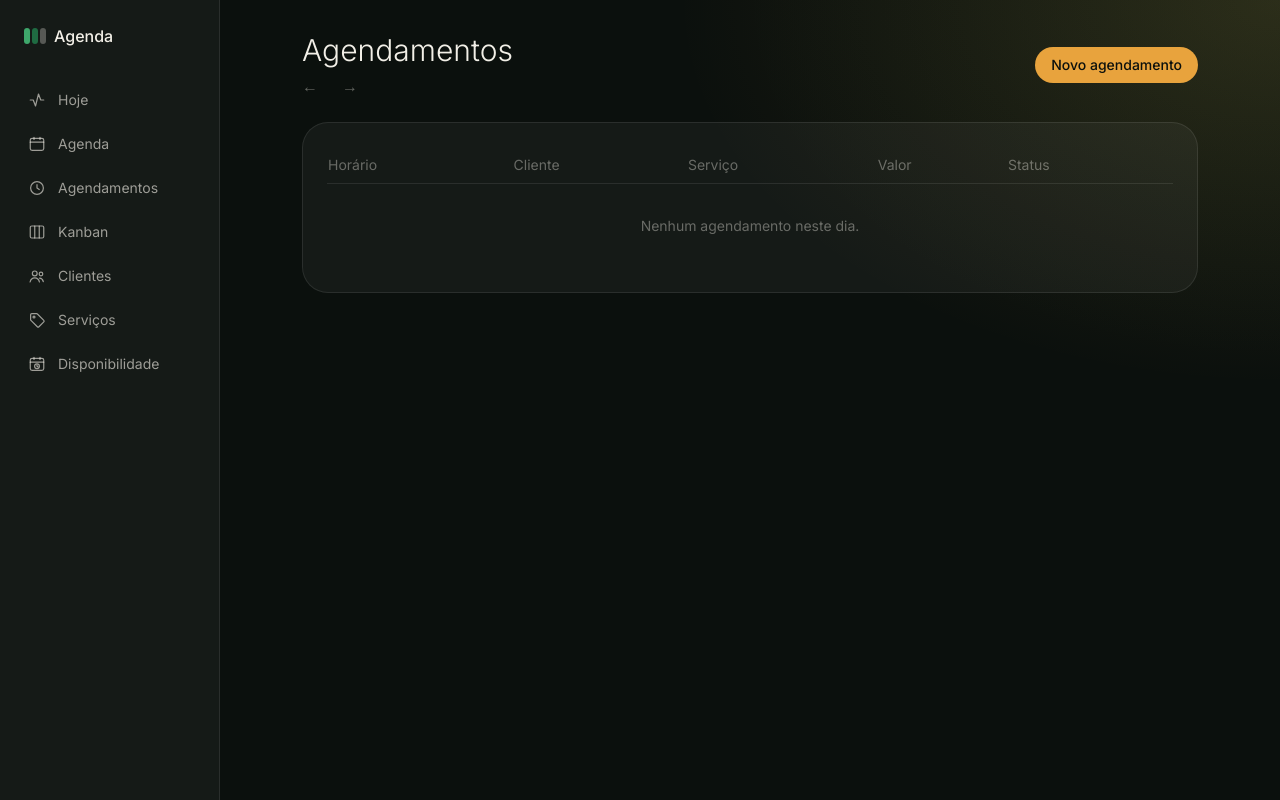
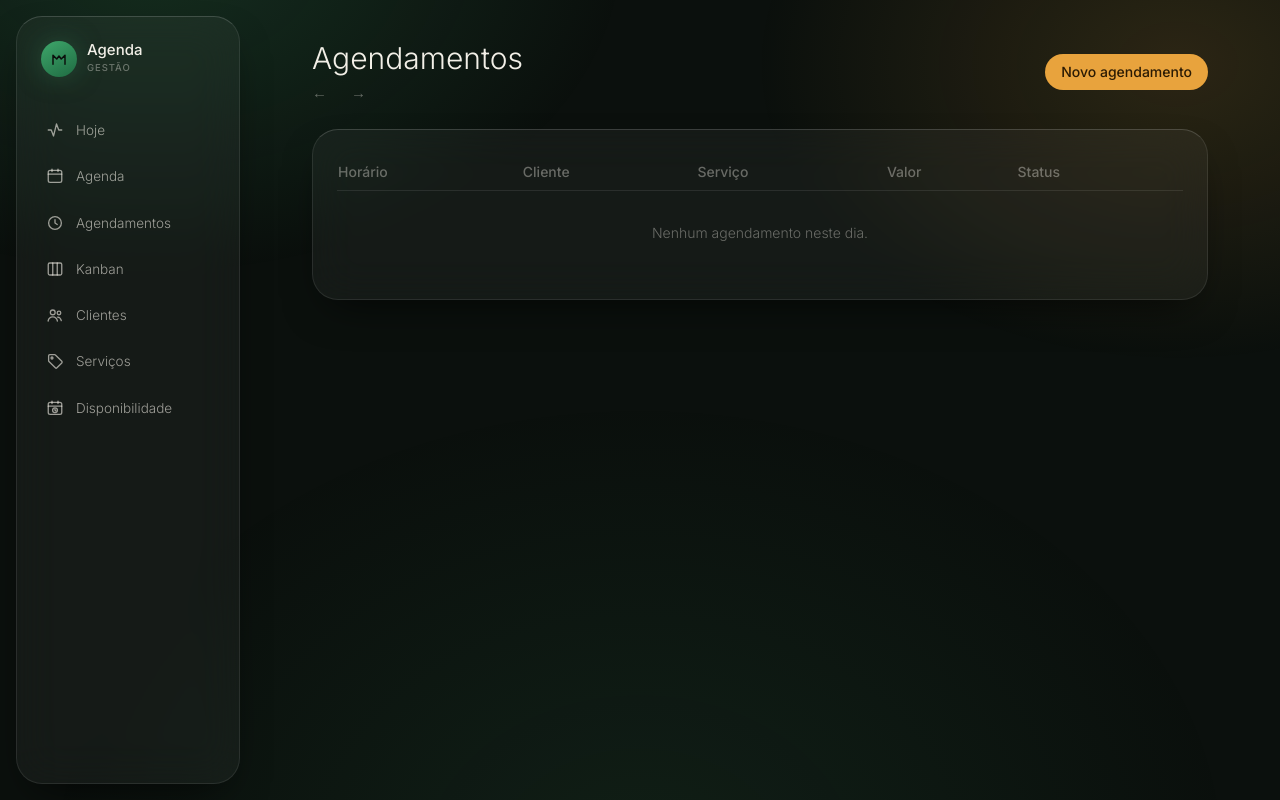
Before and after one commit to llkus/agenda-saas, a Flask app: template app/templates/agendamentos/list.html in a window 1280 px wide. Run offline with Flask 3, Linux system fonts and the light colour scheme; the template is opened without the code that fills it, so the values that code supplies are empty; some libraries are stand-ins or nearby versions.

Commit message:
Design: aplicar spec exata do 'Maestro' (DNA de design documentado no projeto de referência)
Fonte: /home/llkus/Downloads/APLICATIVO BARBEARIA/ — Template app visual.txt (DNA
com 10 princípios), 07-sistema-visual.md (decisões e onde não seguir à risca),
COMO-USAR-O-CSS.md + maestro-legivel.css (implementação de produção).

- Tokens exatos (já batiam com o redesign anterior, mas agora com terra-500/terra
  corretos e escala completa validada contra o CSS de produção)
- Classes de identidade reais como CSS (não só Tailwind ad-hoc): .vidro (os 4
  ingredientes do vidro: fundo translúcido + blur 22px + fio + fio-topo mais claro
  + sombra difusa), .eyebrow (rótulo 11px/500/caixa-alta/38% opacidade), .numero
  (número grande peso 300, tracking -0.04em, tabular-nums)
- Corpo do texto agora é peso 300 (light) por padrão — o DNA especifica só dois
  pesos (300 e 500), nada de 400 solto
- Botão âmbar usa a cor de texto exata da spec (#2b1b04), não canvas
- Badges/etiquetas com a receita exata (fundo 15%, borda 30%, texto no tom 300)
- Sidebar virou 'cromo flutuante': painel de vidro com margem ao redor (16px),
  cantos arredondados — não mais rail colado na borda (princípio 09: 'margem em
  volta da navegação, sempre ≥16px')
- Item ativo da sidebar usa o estado 'ativo' exato da spec de ícones: halo âmbar
  (fundo 16%, borda 34%, glow), não mais destaque cinza neutro
- Corrigido bug: item ativo da sidebar comparava só o prefixo do blueprint, então
  Agenda/Agendamentos/Kanban (mesmo blueprint) acendiam juntos — agora é lista
  explícita de endpoints por item
- Validado com screenshot headless e suíte de testes (29/29, mudança é só de
  template/CSS)

```diff
--- a/app/templates/agendamentos/form.html
+++ b/app/templates/agendamentos/form.html
@@ -2,7 +2,7 @@
 {% block title %}Novo agendamento — Agenda SaaS{% endblock %}
 {% block painel_content %}
 <div class="max-w-md mx-auto pb-12">
-  <div class="bg-surf-1 border border-hair rounded-lg p-6">
+  <div class="vidro rounded-lg p-6">
     <h1 class="text-lg font-medium text-off mb-4">Novo agendamento</h1>
 
     <form method="post" class="space-y-4">
@@ -47,7 +47,7 @@
       </div>
 
       <div class="flex gap-3 pt-2">
-        <button class="bg-amber-500 text-canvas font-medium rounded-chip px-4 py-2 hover:shadow-amber transition-shadow" type="submit">Salvar</button>
+        <button class="bg-amber-500 text-[#2b1b04] font-medium rounded-chip px-4 py-2 hover:shadow-amber transition-shadow" type="submit">Salvar</button>
         <a href="{{ url_for('agendamentos.listar') }}" class="text-txt-3 hover:text-off px-4 py-2 transition-colors">Cancelar</a>
       </div>
     </form>
--- a/app/templates/agendamentos/kanban.html
+++ b/app/templates/agendamentos/kanban.html
@@ -9,7 +9,7 @@
 
   <div class="grid grid-cols-1 md:grid-cols-5 gap-4">
     {% for status in ordem_status %}
-    <div class="kanban-coluna bg-surf-1 border border-hair rounded-lg p-3 min-h-[200px]" data-status="{{ status.value }}">
+    <div class="kanban-coluna vidro rounded-lg p-3 min-h-[200px]" data-status="{{ status.value }}">
       <h2 class="text-sm font-medium text-txt-2 mb-3">
         {{ status_labels[status] }} <span class="text-txt-3">({{ colunas[status]|length }})</span>
       </h2>
--- a/app/templates/agendamentos/list.html
+++ b/app/templates/agendamentos/list.html
@@ -11,12 +11,12 @@
         <a href="{{ url_for('agendamentos.listar', data=dia_seguinte.isoformat()) }}" class="text-txt-3 hover:text-off transition-colors">&rarr;</a>
       </div>
     </div>
-    <a href="{{ url_for('agendamentos.novo') }}" class="bg-amber-500 text-canvas text-sm font-medium px-4 py-2 rounded-chip hover:shadow-amber transition-shadow">
+    <a href="{{ url_for('agendamentos.novo') }}" class="bg-amber-500 text-[#2b1b04] text-sm font-medium px-4 py-2 rounded-chip hover:shadow-amber transition-shadow">
       Novo agendamento
     </a>
   </div>
 
-  <div class="bg-surf-1 border border-hair rounded-lg p-6">
+  <div class="vidro rounded-lg p-6">
     <table class="w-full text-sm">
       <thead>
         <tr class="text-left text-txt-3 border-b border-hair">
@@ -36,7 +36,7 @@
           <td class="py-3 text-txt-2">{{ ag.servico.nome }}</td>
           <td class="py-3 text-txt-2">R$ {{ "%.2f"|format(ag.valor) }}</td>
           <td class="py-3">
-            <span class="px-2.5 py-0.5 rounded-chip text-xs bg-surf-2 text-txt-2">
+            <span class="px-2.5 py-0.5 rounded-chip text-xs bg-surf-2 border border-hair text-txt-2">
               {{ ag.status.value.replace("_", " ") }}
             </span>
           </td>
--- a/app/templates/auth/login.html
+++ b/app/templates/auth/login.html
@@ -21,7 +21,7 @@
              type="password" name="senha" id="senha" required>
     </div>
 
-    <button class="w-full bg-amber-500 text-canvas font-medium rounded-chip px-4 py-2.5 hover:shadow-amber transition-shadow" type="submit">
+    <button class="w-full bg-amber-500 text-[#2b1b04] font-medium rounded-chip px-4 py-2.5 hover:shadow-amber transition-shadow" type="submit">
       Entrar
     </button>
   </form>
--- a/app/templates/base.html
+++ b/app/templates/base.html
@@ -3,10 +3,11 @@
 <head>
   <meta charset="utf-8">
   <meta name="viewport" content="width=device-width, initial-scale=1">
+  <meta name="theme-color" content="#0B100D">
   <title>{% block title %}Agenda SaaS{% endblock %}</title>
   <link rel="preconnect" href="https://fonts.googleapis.com">
   <link rel="preconnect" href="https://fonts.gstatic.com" crossorigin>
-  <link href="https://fonts.googleapis.com/css2?family=Inter:wght@300;400;500&display=swap" rel="stylesheet">
+  <link href="https://fonts.googleapis.com/css2?family=Inter:wght@300;500&display=swap" rel="stylesheet">
   <script src="https://cdn.tailwindcss.com"></script>
   <script>
     tailwind.config = {
@@ -14,6 +15,7 @@
         extend: {
           colors: {
             canvas: "#0b100d",
+            "surf-0": "#0f1512",
             off: "#f2efe7",
             "txt-1": "#f2efe7",
             "txt-2": "#f2efe79e",
@@ -46,20 +48,69 @@
   </script>
   <style>
     body {
-      font-weight: 400;
-      background-color: #0b100d;
-      background-image: radial-gradient(1100px 700px at 100% 0%, #e8a33d22 0%, transparent 55%),
-                         radial-gradient(900px 600px at 100% 0%, #3ea76b14 0%, transparent 60%);
-      background-attachment: fixed;
+      font-family: Inter, ui-sans-serif, system-ui, sans-serif;
+      font-weight: 300;
+      font-size: 15px;
+      line-height: 1.6;
+      background: #0b100d;
+      color: #f2efe7;
+      -webkit-font-smoothing: antialiased;
+      min-height: 100vh;
+      position: relative;
     }
+    body::before {
+      content: "";
+      z-index: 0;
+      pointer-events: none;
+      position: fixed;
+      inset: 0;
+      background:
+        radial-gradient(760px 520px at 12% -6%, #3ea76b33, transparent 62%),
+        radial-gradient(680px 480px at 92% 8%, #e8a33d26, transparent 62%),
+        radial-gradient(900px 700px at 50% 108%, #3ea76b1a, transparent 66%);
+    }
+    #app-root { position: relative; z-index: 1; }
+    :focus-visible { outline: 2px solid #e8a33d; outline-offset: 2px; border-radius: 4px; }
+    ::selection { background: #3ea76b; color: #0b100d; }
+    * { scrollbar-width: thin; scrollbar-color: #ffffff24 transparent; }
+
+    /* classes de identidade do Maestro — ver COMO-USAR-O-CSS.md */
+    .vidro {
+      background: #ffffff0b;
+      border: 1px solid #ffffff17;
+      border-top-color: #ffffff29;
+      backdrop-filter: blur(22px);
+      -webkit-backdrop-filter: blur(22px);
+      box-shadow: 0 18px 44px -18px #000000bf;
+    }
+    .vidro-solido {
+      border: 1px solid #ffffff17;
+      border-top-color: #ffffff29;
+      background: #151b18;
+    }
+    .eyebrow {
+      letter-spacing: .14em;
+      text-transform: uppercase;
+      color: #f2efe761;
+      font-size: 11px;
+      font-weight: 500;
+    }
+    .numero {
+      letter-spacing: -.04em;
+      font-variant-numeric: tabular-nums;
+      font-weight: 300;
+      line-height: 1.1;
+    }
+    .tabular { font-variant-numeric: tabular-nums; }
   </style>
 </head>
 <body class="text-txt-1 font-sans min-h-screen">
+  <div id="app-root">
     {% with messages = get_flashed_messages(with_categories=true) %}
       {% if messages %}
         <div class="max-w-md mx-auto mt-4 space-y-2 px-4">
           {% for category, message in messages %}
-          <div class="px-4 py-2 rounded-md text-sm border {{ 'bg-terra-500/10 border-terra-500/40 text-terra' if category == 'error' else 'bg-leaf-500/10 border-leaf-500/40 text-leaf-300' }}">
+            <div class="px-4 py-2 rounded-md text-sm border {{ 'bg-terra-500/15 border-terra-500/30 text-terra' if category == 'error' else 'bg-leaf-500/15 border-leaf-500/30 text-leaf-300' }}">
               {{ message }}
             </div>
           {% endfor %}
@@ -68,5 +119,6 @@
     {% endwith %}
 
     {% block content %}{% endblock %}
+  </div>
 </body>
 </html>
--- a/app/templates/base_painel.html
+++ b/app/templates/base_painel.html
@@ -1,8 +1,8 @@
 {% extends "base.html" %}
 {% block content %}
-<div class="flex min-h-screen">
+<div class="flex min-h-screen items-stretch gap-4 p-4">
   {% include "partials/_sidebar.html" %}
-  <main class="flex-1 min-w-0 px-10 py-8">
+  <main class="flex-1 min-w-0 px-6 py-6">
     {% block painel_content %}{% endblock %}
   </main>
 </div>
--- a/app/templates/clientes/form.html
+++ b/app/templates/clientes/form.html
@@ -2,7 +2,7 @@
 {% block title %}{{ "Editar" if cliente else "Novo" }} cliente — Agenda SaaS{% endblock %}
 {% block painel_content %}
 <div class="max-w-md mx-auto pb-12">
-  <div class="bg-surf-1 border border-hair rounded-lg p-6">
+  <div class="vidro rounded-lg p-6">
     <h1 class="text-lg font-medium text-off mb-4">{{ "Editar" if cliente else "Novo" }} cliente</h1>
 
     <form method="post" class="space-y-4">
@@ -22,7 +22,7 @@
       </div>
 
       <div class="flex gap-3 pt-2">
-        <button class="bg-amber-500 text-canvas font-medium rounded-chip px-4 py-2 hover:shadow-amber transition-shadow" type="submit">Salvar</button>
+        <button class="bg-amber-500 text-[#2b1b04] font-medium rounded-chip px-4 py-2 hover:shadow-amber transition-shadow" type="submit">Salvar</button>
         <a href="{{ url_for('clientes.listar') }}" class="text-txt-3 hover:text-off px-4 py-2 transition-colors">Cancelar</a>
       </div>
     </form>
--- a/app/templates/clientes/list.html
+++ b/app/templates/clientes/list.html
@@ -7,12 +7,12 @@
       <h1 class="text-3xl font-light text-off">Clientes</h1>
       <p class="text-txt-3 text-sm mt-1">{{ clientes|length }} cadastrado{{ "s" if clientes|length != 1 else "" }}</p>
     </div>
-    <a href="{{ url_for('clientes.novo') }}" class="bg-amber-500 text-canvas text-sm font-medium px-4 py-2 rounded-chip hover:shadow-amber transition-shadow">
+    <a href="{{ url_for('clientes.novo') }}" class="bg-amber-500 text-[#2b1b04] text-sm font-medium px-4 py-2 rounded-chip hover:shadow-amber transition-shadow">
       Novo cliente
     </a>
   </div>
 
-  <div class="bg-surf-1 border border-hair rounded-lg p-6">
+  <div class="vidro rounded-lg p-6">
     <table class="w-full text-sm">
       <thead>
         <tr class="text-left text-txt-3 border-b border-hair">
--- a/app/templates/disponibilidade/form.html
+++ b/app/templates/disponibilidade/form.html
@@ -2,7 +2,7 @@
 {% block title %}Novo horário — Agenda SaaS{% endblock %}
 {% block painel_content %}
 <div class="max-w-md mx-auto pb-12">
-  <div class="bg-surf-1 border border-hair rounded-lg p-6">
+  <div class="vidro rounded-lg p-6">
     <h1 class="text-lg font-medium text-off mb-4">Novo horário de disponibilidade</h1>
 
     <form method="post" class="space-y-4">
@@ -32,7 +32,7 @@
       </div>
 
       <div class="flex gap-3 pt-2">
-        <button class="bg-amber-500 text-canvas font-medium rounded-chip px-4 py-2 hover:shadow-amber transition-shadow" type="submit">Salvar</button>
+        <button class="bg-amber-500 text-[#2b1b04] font-medium rounded-chip px-4 py-2 hover:shadow-amber transition-shadow" type="submit">Salvar</button>
         <a href="{{ url_for('disponibilidade.listar') }}" class="text-txt-3 hover:text-off px-4 py-2 transition-colors">Cancelar</a>
       </div>
     </form>
--- a/app/templates/disponibilidade/list.html
+++ b/app/templates/disponibilidade/list.html
@@ -7,12 +7,12 @@
       <h1 class="text-3xl font-light text-off">Disponibilidade</h1>
       <p class="text-txt-3 text-sm mt-1">{{ janelas|length }} horário{{ "s" if janelas|length != 1 else "" }} cadastrado{{ "s" if janelas|length != 1 else "" }}</p>
     </div>
-    <a href="{{ url_for('disponibilidade.novo') }}" class="bg-amber-500 text-canvas text-sm font-medium px-4 py-2 rounded-chip hover:shadow-amber transition-shadow">
+    <a href="{{ url_for('disponibilidade.novo') }}" class="bg-amber-500 text-[#2b1b04] text-sm font-medium px-4 py-2 rounded-chip hover:shadow-amber transition-shadow">
       Novo horário
     </a>
   </div>
 
-  <div class="bg-surf-1 border border-hair rounded-lg p-6">
+  <div class="vidro rounded-lg p-6">
     <table class="w-full text-sm">
       <thead>
         <tr class="text-left text-txt-3 border-b border-hair">
--- a/app/templates/partials/_sidebar.html
+++ b/app/templates/partials/_sidebar.html
@@ -1,43 +1,47 @@
-<aside class="w-[220px] shrink-0 border-r border-hair bg-surf-1 flex flex-col px-4 py-6">
-  <div class="flex items-center gap-2 px-2 mb-8">
-    <span class="flex gap-0.5">
-      <span class="w-1.5 h-4 rounded-full bg-leaf-500"></span>
-      <span class="w-1.5 h-4 rounded-full bg-leaf-700"></span>
-      <span class="w-1.5 h-4 rounded-full bg-off/30"></span>
-    </span>
-    <span class="text-off font-medium">Agenda</span>
+<aside class="vidro rounded-lg w-[224px] shrink-0 flex flex-col px-4 py-6">
+  <div class="flex items-center gap-2.5 px-2 mb-8">
+    <div class="w-9 h-9 rounded-md flex items-center justify-center shrink-0"
+         style="background: linear-gradient(150deg, #3ea76b, #1f6b42); box-shadow: 0 0 30px -6px rgba(62,167,107,.6);">
+      <svg width="18" height="18" viewBox="0 0 24 24" fill="none" stroke="#0b100d" stroke-width="2" stroke-linecap="round" stroke-linejoin="round"><path d="M4 19V7l5 5 3-4 3 4 5-5v12"/></svg>
+    </div>
+    <div>
+      <div class="text-off font-medium text-[15px] leading-none">Agenda</div>
+      <div class="eyebrow mt-1" style="letter-spacing:.1em;font-size:9.5px;">gestão</div>
+    </div>
   </div>
 
-  <nav class="flex-1 space-y-1 text-sm">
+  <nav class="flex-1 space-y-1 text-[13.5px]">
     {% set itens = [
-      ("painel.index", url_for("painel.index"), "Hoje", "activity"),
-      ("agendamentos.agenda", url_for("agendamentos.agenda"), "Agenda", "calendar"),
-      ("agendamentos.listar", url_for("agendamentos.listar"), "Agendamentos", "clock"),
-      ("agendamentos.kanban", url_for("agendamentos.kanban"), "Kanban", "columns"),
-      ("clientes.listar", url_for("clientes.listar"), "Clientes", "users"),
-      ("servicos.listar", url_for("servicos.listar"), "Serviços", "tag"),
-      ("disponibilidade.listar", url_for("disponibilidade.listar"), "Disponibilidade", "calendar-clock"),
+      (["painel.index"], url_for("painel.index"), "Hoje", "activity"),
+      (["agendamentos.agenda"], url_for("agendamentos.agenda"), "Agenda", "calendar"),
+      (["agendamentos.listar", "agendamentos.novo"], url_for("agendamentos.listar"), "Agendamentos", "clock"),
+      (["agendamentos.kanban"], url_for("agendamentos.kanban"), "Kanban", "columns"),
+      (["clientes.listar", "clientes.novo", "clientes.editar"], url_for("clientes.listar"), "Clientes", "users"),
+      (["servicos.listar", "servicos.novo", "servicos.editar"], url_for("servicos.listar"), "Serviços", "tag"),
+      (["disponibilidade.listar", "disponibilidade.novo"], url_for("disponibilidade.listar"), "Disponibilidade", "calendar-clock"),
     ] %}
 
-    {% for endpoint, href, label, icon in itens %}
-    {% set ativo = request.endpoint and request.endpoint.startswith(endpoint.split(".")[0] + ".") %}
+    {% for endpoints, href, label, icon in itens %}
+    {% set ativo = request.endpoint in endpoints %}
     <a href="{{ href }}"
-       class="flex items-center gap-3 px-3 py-2.5 rounded-md transition-colors {{ 'bg-surf-2 text-off' if ativo else 'text-txt-2 hover:text-off hover:bg-surf-1' }}">
+       class="flex items-center gap-3 px-3 py-2.5 rounded-md border transition-colors
+              {{ 'text-amber-300 border-amber-500/[.34]' if ativo else 'text-txt-2 border-transparent hover:text-off hover:bg-surf-1' }}"
+       style="{{ 'background: rgba(232,163,61,.16); box-shadow: 0 0 24px -8px rgba(232,163,61,.45);' if ativo else '' }}">
       <span class="shrink-0">
         {% if icon == "activity" %}
-        <svg width="18" height="18" viewBox="0 0 24 24" fill="none" stroke="currentColor" stroke-width="1.6" stroke-linecap="round" stroke-linejoin="round"><path d="M3 12h4l3 8 4-16 3 8h4"/></svg>
+        <svg width="18" height="18" viewBox="0 0 24 24" fill="none" stroke="currentColor" stroke-width="1.75" stroke-linecap="round" stroke-linejoin="round"><path d="M3 12h4l3 8 4-16 3 8h4"/></svg>
         {% elif icon == "calendar" %}
-        <svg width="18" height="18" viewBox="0 0 24 24" fill="none" stroke="currentColor" stroke-width="1.6" stroke-linecap="round" stroke-linejoin="round"><rect x="3" y="4.5" width="18" height="16" rx="2.5"/><path d="M3 9.5h18M8 3v3M16 3v3"/></svg>
+        <svg width="18" height="18" viewBox="0 0 24 24" fill="none" stroke="currentColor" stroke-width="1.75" stroke-linecap="round" stroke-linejoin="round"><rect x="3" y="4.5" width="18" height="16" rx="2.5"/><path d="M3 9.5h18M8 3v3M16 3v3"/></svg>
         {% elif icon == "clock" %}
-        <svg width="18" height="18" viewBox="0 0 24 24" fill="none" stroke="currentColor" stroke-width="1.6" stroke-linecap="round" stroke-linejoin="round"><circle cx="12" cy="12" r="8.5"/><path d="M12 7.5V12l3 2"/></svg>
+        <svg width="18" height="18" viewBox="0 0 24 24" fill="none" stroke="currentColor" stroke-width="1.75" stroke-linecap="round" stroke-linejoin="round"><circle cx="12" cy="12" r="8.5"/><path d="M12 7.5V12l3 2"/></svg>
         {% elif icon == "columns" %}
-        <svg width="18" height="18" viewBox="0 0 24 24" fill="none" stroke="currentColor" stroke-width="1.6" stroke-linecap="round" stroke-linejoin="round"><rect x="3" y="4" width="18" height="16" rx="2"/><path d="M9 4v16M15 4v16"/></svg>
+        <svg width="18" height="18" viewBox="0 0 24 24" fill="none" stroke="currentColor" stroke-width="1.75" stroke-linecap="round" stroke-linejoin="round"><rect x="3" y="4" width="18" height="16" rx="2"/><path d="M9 4v16M15 4v16"/></svg>
         {% elif icon == "users" %}
-        <svg width="18" height="18" viewBox="0 0 24 24" fill="none" stroke="currentColor" stroke-width="1.6" stroke-linecap="round" stroke-linejoin="round"><circle cx="9" cy="8.5" r="3.2"/><path d="M2.8 20c.7-3.4 3.2-5.5 6.2-5.5s5.5 2.1 6.2 5.5"/><circle cx="17.3" cy="9.3" r="2.4"/><path d="M15.5 14.9c2.4.2 4.3 2 4.9 4.7"/></svg>
+        <svg width="18" height="18" viewBox="0 0 24 24" fill="none" stroke="currentColor" stroke-width="1.75" stroke-linecap="round" stroke-linejoin="round"><circle cx="9" cy="8.5" r="3.2"/><path d="M2.8 20c.7-3.4 3.2-5.5 6.2-5.5s5.5 2.1 6.2 5.5"/><circle cx="17.3" cy="9.3" r="2.4"/><path d="M15.5 14.9c2.4.2 4.3 2 4.9 4.7"/></svg>
         {% elif icon == "tag" %}
-        <svg width="18" height="18" viewBox="0 0 24 24" fill="none" stroke="currentColor" stroke-width="1.6" stroke-linecap="round" stroke-linejoin="round"><path d="M11.5 3.5H5A1.5 1.5 0 0 0 3.5 5v6.5a1.5 1.5 0 0 0 .44 1.06l8.5 8.5a1.5 1.5 0 0 0 2.12 0l6.5-6.5a1.5 1.5 0 0 0 0-2.12l-8.5-8.5a1.5 1.5 0 0 0-1.06-.44Z"/><circle cx="8" cy="8" r="1.3"/></svg>
+        <svg width="18" height="18" viewBox="0 0 24 24" fill="none" stroke="currentColor" stroke-width="1.75" stroke-linecap="round" stroke-linejoin="round"><path d="M11.5 3.5H5A1.5 1.5 0 0 0 3.5 5v6.5a1.5 1.5 0 0 0 .44 1.06l8.5 8.5a1.5 1.5 0 0 0 2.12 0l6.5-6.5a1.5 1.5 0 0 0 0-2.12l-8.5-8.5a1.5 1.5 0 0 0-1.06-.44Z"/><circle cx="8" cy="8" r="1.3"/></svg>
         {% elif icon == "calendar-clock" %}
-        <svg width="18" height="18" viewBox="0 0 24 24" fill="none" stroke="currentColor" stroke-width="1.6" stroke-linecap="round" stroke-linejoin="round"><rect x="3" y="4.5" width="18" height="16" rx="2.5"/><path d="M3 9.5h18M8 3v3M16 3v3"/><circle cx="12" cy="15" r="3.2"/><path d="M12 13.5V15l1.2.8"/></svg>
+        <svg width="18" height="18" viewBox="0 0 24 24" fill="none" stroke="currentColor" stroke-width="1.75" stroke-linecap="round" stroke-linejoin="round"><rect x="3" y="4.5" width="18" height="16" rx="2.5"/><path d="M3 9.5h18M8 3v3M16 3v3"/><circle cx="12" cy="15" r="3.2"/><path d="M12 13.5V15l1.2.8"/></svg>
         {% endif %}
       </span>
       {{ label }}
@@ -47,12 +51,12 @@
 
   {% if sidebar_user %}
   <div class="border-t border-hair pt-4 mt-4">
-    <div class="text-[10px] tracking-wide text-txt-3 uppercase px-2 mb-1.5">Você está vendo</div>
+    <div class="eyebrow px-2 mb-1.5">Você está vendo</div>
     <div class="px-2">
-      <div class="text-sm text-off">{{ sidebar_user.tenant.nome_estabelecimento }}</div>
-      <div class="text-xs text-txt-3 mt-0.5">{{ sidebar_user.nome }}</div>
+      <div class="text-[13.5px] text-off">{{ sidebar_user.tenant.nome_estabelecimento }}</div>
+      <div class="text-[12px] text-txt-3 mt-0.5">{{ sidebar_user.nome }}</div>
     </div>
-    <a href="{{ url_for('auth.logout') }}" class="block px-2 mt-3 text-xs text-txt-3 hover:text-terra transition-colors">Sair</a>
+    <a href="{{ url_for('auth.logout') }}" class="block px-2 mt-3 text-[12px] text-txt-3 hover:text-terra transition-colors">Sair</a>
   </div>
   {% endif %}
 </aside>
--- a/app/templates/servicos/form.html
+++ b/app/templates/servicos/form.html
@@ -2,7 +2,7 @@
 {% block title %}{{ "Editar" if servico else "Novo" }} serviço — Agenda SaaS{% endblock %}
 {% block painel_content %}
 <div class="max-w-md mx-auto pb-12">
-  <div class="bg-surf-1 border border-hair rounded-lg p-6">
+  <div class="vidro rounded-lg p-6">
     <h1 class="text-lg font-medium text-off mb-4">{{ "Editar" if servico else "Novo" }} serviço</h1>
 
     <form method="post" class="space-y-4">
@@ -29,7 +29,7 @@
       </div>
 
       <div class="flex gap-3 pt-2">
-        <button class="bg-amber-500 text-canvas font-medium rounded-chip px-4 py-2 hover:shadow-amber transition-shadow" type="submit">Salvar</button>
+        <button class="bg-amber-500 text-[#2b1b04] font-medium rounded-chip px-4 py-2 hover:shadow-amber transition-shadow" type="submit">Salvar</button>
         <a href="{{ url_for('servicos.listar') }}" class="text-txt-3 hover:text-off px-4 py-2 transition-colors">Cancelar</a>
       </div>
     </form>
--- a/app/templates/servicos/list.html
+++ b/app/templates/servicos/list.html
@@ -7,12 +7,12 @@
       <h1 class="text-3xl font-light text-off">Serviços</h1>
       <p class="text-txt-3 text-sm mt-1">{{ servicos|length }} cadastrado{{ "s" if servicos|length != 1 else "" }}</p>
     </div>
-    <a href="{{ url_for('servicos.novo') }}" class="bg-amber-500 text-canvas text-sm font-medium px-4 py-2 rounded-chip hover:shadow-amber transition-shadow">
+    <a href="{{ url_for('servicos.novo') }}" class="bg-amber-500 text-[#2b1b04] text-sm font-medium px-4 py-2 rounded-chip hover:shadow-amber transition-shadow">
       Novo serviço
     </a>
   </div>
 
-  <div class="bg-surf-1 border border-hair rounded-lg p-6">
+  <div class="vidro rounded-lg p-6">
     <table class="w-full text-sm">
       <thead>
         <tr class="text-left text-txt-3 border-b border-hair">
@@ -30,7 +30,7 @@
           <td class="py-3 text-txt-2">{{ servico.duracao_min }} min</td>
           <td class="py-3 text-txt-2">R$ {{ "%.2f"|format(servico.preco) }}</td>
           <td class="py-3">
-            <span class="px-2.5 py-0.5 rounded-chip text-xs {{ 'bg-leaf-500/10 text-leaf-300' if servico.ativo else 'bg-surf-2 text-txt-3' }}">
+            <span class="px-2.5 py-0.5 rounded-chip text-xs {{ 'bg-leaf-500/15 border border-leaf-500/30 text-leaf-300' if servico.ativo else 'bg-surf-2 border border-hair text-txt-3' }}">
               {{ "Ativo" if servico.ativo else "Inativo" }}
             </span>
           </td>
```
Also changed, not shown: app/templates/agendamentos/agenda.html (+5 -5 lines), app/templates/painel/index.html (+15 -15 lines). Lines whose indentation alone changed are shown as unchanged.
